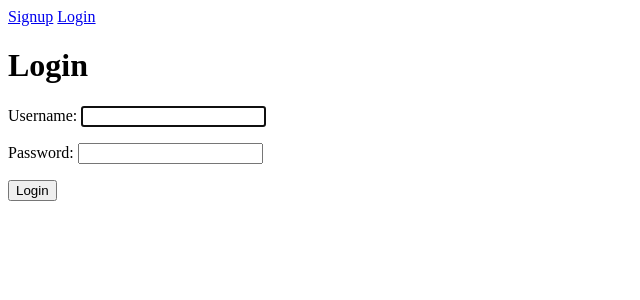
After one commit to salihalci/python_sandbox, a Django app: page /login/ in a window 1280 px wide. The commit adds this page. Shown: the top 300 px of the page, without its empty margins (0-640 px from the left). Run offline with Django 5.2, Linux system fonts and the light colour scheme.

Commit message:
added login but not finished.

```diff
--- a/django/todowoo-project/todo/templates/todo/base.html
+++ b/django/todowoo-project/todo/templates/todo/base.html
@@ -15,8 +15,8 @@
     </form>
 
     {%else%}
-    <a href="#">Signup</a>
-    <a href="#">Login</a>
+    <a href="{%url 'signupuser'%}">Signup</a>
+    <a href="{%url 'loginuser'%}">Login</a>
     {%endif%}
     {%block content%}
 
--- /dev/null
+++ b/django/todowoo-project/todo/templates/todo/loginuser.html
@@ -0,0 +1,14 @@
+{%extends 'todo/base.html' %}
+{%block content%}
+<h1>Login</h1>
+
+
+<h2>{{error}}</h2>
+<form method="POST">
+    {% csrf_token %}
+
+    {{form.as_p}}
+
+    <button type="submit">Login</button>
+</form>
+{%endblock%}
--- a/django/todowoo-project/todo/views.py
+++ b/django/todowoo-project/todo/views.py
@@ -1,5 +1,5 @@
 from django.shortcuts import render,redirect
-from django.contrib.auth.forms import UserCreationForm
+from django.contrib.auth.forms import UserCreationForm,AuthenticationForm
 from django.contrib.auth.models import User
 from django.db import IntegrityError
 from django.contrib.auth import login,logout
@@ -37,3 +37,24 @@ def logoutuser(request):
     if request.method=='POST':
         logout(request)
         return redirect('home')
+def loginuser(request):
+    if request.method == 'GET':
+        return render(request, 'todo/loginuser.html', {'form': AuthenticationForm()})
+    else:
+        # Create a new user submit button clicked
+        if request.POST['password1'] == request.POST['password2']:
+
+            try:
+                user = User.objects.create_user(request.POST['username'], password=request.POST['password1'])
+
+                user.save()
+                login(request, user)
+                return redirect('currenttodos')
+            except IntegrityError:
+                return render(request, 'todo/signupuser.html',
+                              {'form': UserCreationForm(), 'error': 'Username has already been taken!'})
+
+        else:
+            # Password did not match
+            return render(request, 'todo/signupuser.html',
+                          {'form': UserCreationForm(), 'error': 'Passwords did not match!'})
--- a/django/todowoo-project/todowoo/urls.py
+++ b/django/todowoo-project/todowoo/urls.py
@@ -22,6 +22,7 @@ urlpatterns = [
     #Auth
     path('signup/',views.signupuser,name='signupuser'),
     path('logout/',views.logoutuser,name='logoutuser'),
+    path('login/',views.loginuser,name='loginuser'),
     #TODOs
     path('current/',views.currenttodos,name='currenttodos'),
     path('',views.home,name='home'),
```
